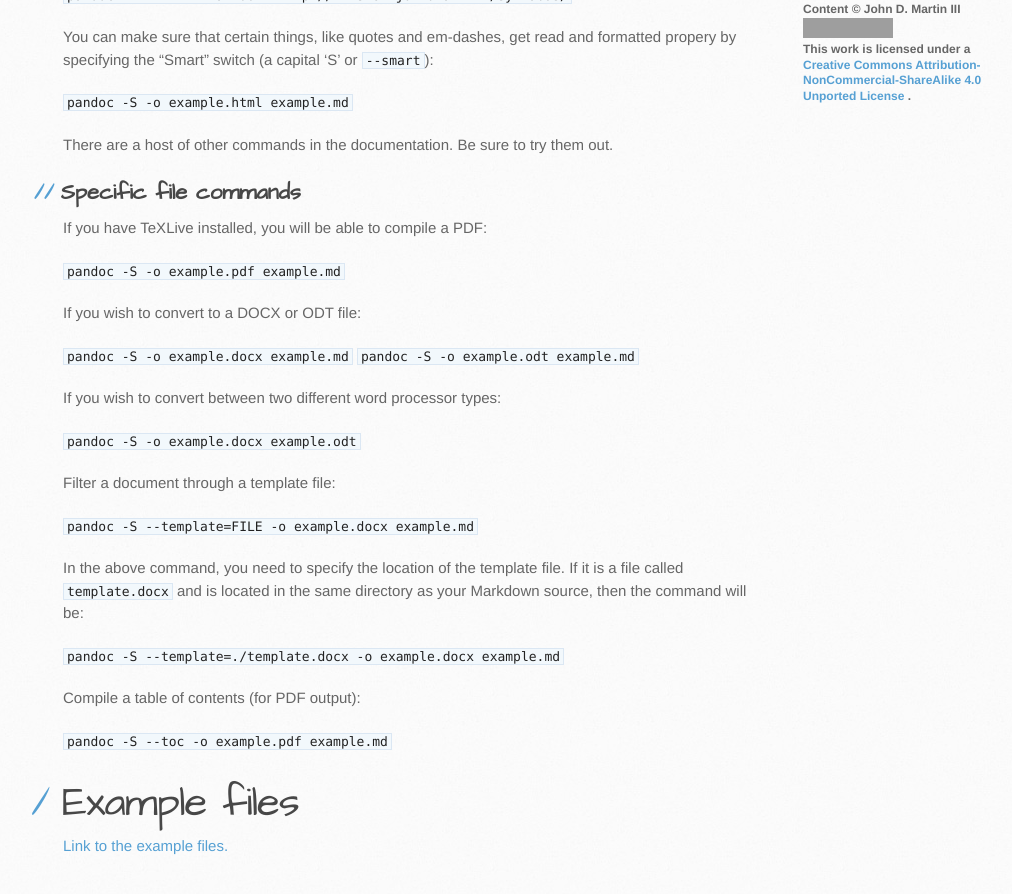
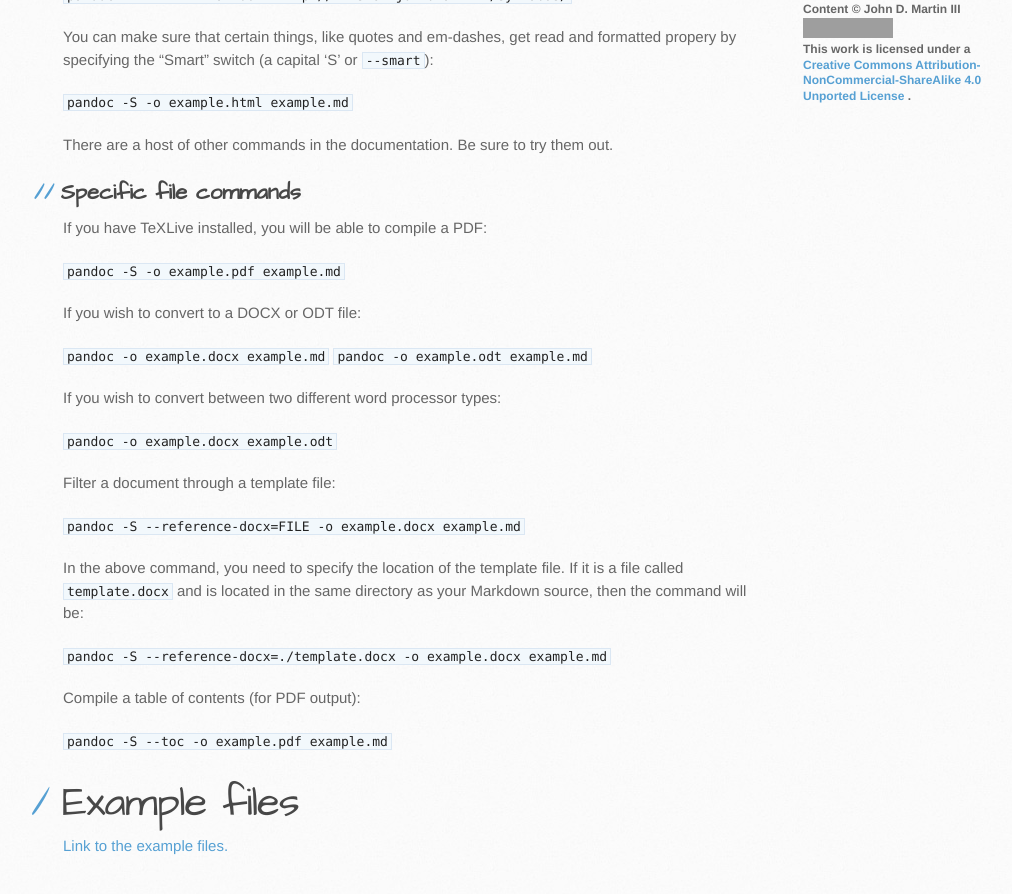
Before and after one commit to tylerpcarter/inls161, a Jekyll site: the page built from refsheets/pandoc-ref.md, in a window 1280 px wide and 900 px high, scrolled down 831 px. Shown: the top 894 px of the window, without its empty margins (107-1119 px from the left). Built offline with Jekyll 4.4.1, drawn with Linux system fonts in a browser that asks for light colours; Markdown is read by kramdown in place of the engine named in the settings; grey boxes are pictures that could not be loaded.

Commit message:
update commands

```diff
--- a/refsheets/pandoc-ref.md
+++ b/refsheets/pandoc-ref.md
@@ -46,21 +46,21 @@ If you have TeXLive installed, you will be able to compile a PDF:
 
 If you wish to convert to a DOCX or ODT file:
 
-`pandoc -S -o example.docx example.md`
-`pandoc -S -o example.odt example.md`
+`pandoc -o example.docx example.md`
+`pandoc -o example.odt example.md`
 
 If you wish to convert between two different word processor types:
 
-`pandoc -S -o example.docx example.odt`
+`pandoc -o example.docx example.odt`
 
 Filter a document through a template file:
 
-`pandoc -S --template=FILE -o example.docx example.md`
+`pandoc -S --reference-docx=FILE -o example.docx example.md`
 
 In the above command, you need to specify the location of the template file.
 If it is a file called `template.docx` and is located in the same directory as your Markdown source, then the command will be:
 
-`pandoc -S --template=./template.docx -o example.docx example.md`
+`pandoc -S --reference-docx=./template.docx -o example.docx example.md`
 
 Compile a table of contents (for PDF output):
 
```
